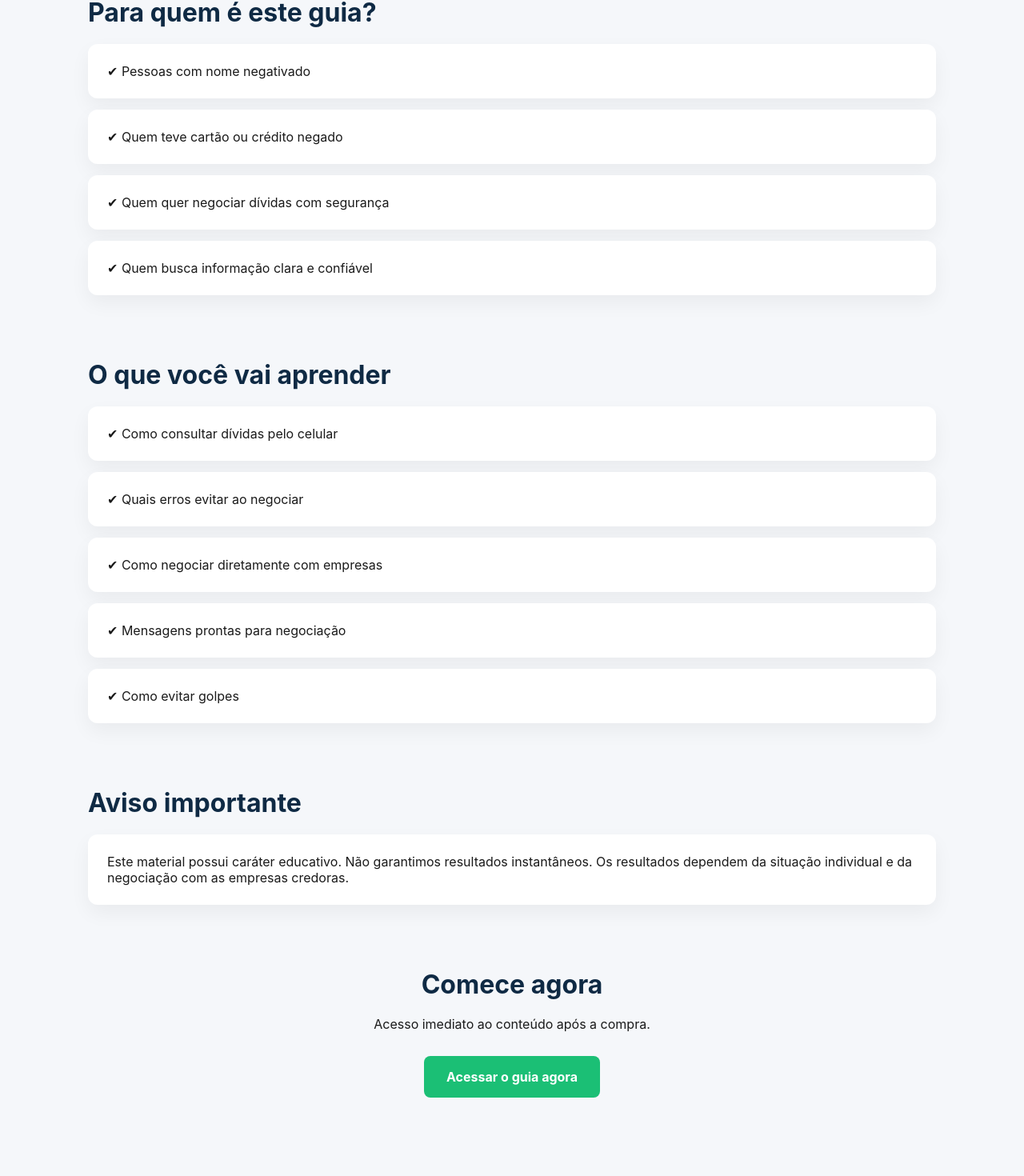
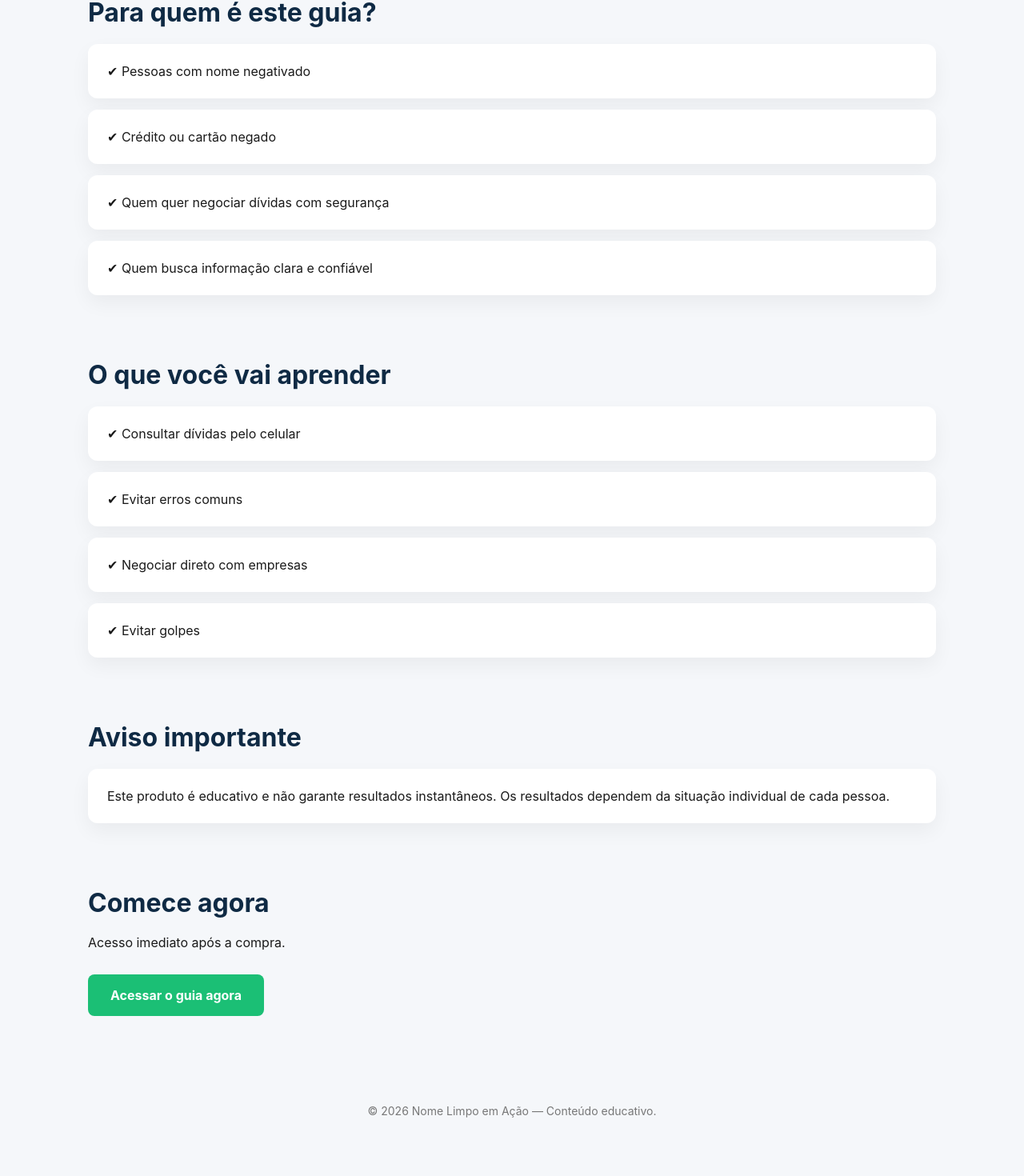
Before and after one commit to paivarobin16-alt/P-gina---Guia-Pr-tico-para-Negociar-D-vidas-Pelo-Celular, a Next.js app: page / in a window 1280 px wide. Shown: the part 336-1806 px from the top of the page at 80% size. Built offline with nearby package versions, Linux system fonts and the light colour scheme.

Commit message:
Update index.js

```diff
--- a/pages/index.js
+++ b/pages/index.js
@@ -1,5 +1,3 @@
-import "../styles/globals.css";
-
 export default function Home() {
   return (
     <div className="container">
@@ -12,10 +10,12 @@ export default function Home() {
             Guia prático e educativo para quem deseja negociar dívidas,
             organizar o nome e evitar golpes usando apenas o celular.
           </p>
+
           <a
             className="button"
             href="COLE_AQUI_SEU_LINK_DA_KIRVANO"
             target="_blank"
+            rel="noopener noreferrer"
           >
             Quero acesso imediato
           </a>
@@ -24,7 +24,7 @@ export default function Home() {
         <img
           src="/cover.png"
           alt="Capa Nome Limpo em Ação"
-          style={{ width: "100%", borderRadius: "12px" }}
+          className="cover"
         />
       </section>
 
@@ -33,21 +33,20 @@ export default function Home() {
         <h2>Para quem é este guia?</h2>
         <div className="list">
           <div className="card">✔ Pessoas com nome negativado</div>
-          <div className="card">✔ Quem teve cartão ou crédito negado</div>
+          <div className="card">✔ Crédito ou cartão negado</div>
           <div className="card">✔ Quem quer negociar dívidas com segurança</div>
           <div className="card">✔ Quem busca informação clara e confiável</div>
         </div>
       </section>
 
-      {/* O QUE VOCÊ APRENDE */}
+      {/* O QUE APRENDE */}
       <section className="section">
         <h2>O que você vai aprender</h2>
         <div className="list">
-          <div className="card">✔ Como consultar dívidas pelo celular</div>
-          <div className="card">✔ Quais erros evitar ao negociar</div>
-          <div className="card">✔ Como negociar diretamente com empresas</div>
-          <div className="card">✔ Mensagens prontas para negociação</div>
-          <div className="card">✔ Como evitar golpes</div>
+          <div className="card">✔ Consultar dívidas pelo celular</div>
+          <div className="card">✔ Evitar erros comuns</div>
+          <div className="card">✔ Negociar direto com empresas</div>
+          <div className="card">✔ Evitar golpes</div>
         </div>
       </section>
 
@@ -55,32 +54,30 @@ export default function Home() {
       <section className="section">
         <h2>Aviso importante</h2>
         <div className="card">
-          Este material possui caráter educativo.
-          Não garantimos resultados instantâneos.
-          Os resultados dependem da situação individual
-          e da negociação com as empresas credoras.
+          Este produto é educativo e não garante resultados instantâneos.
+          Os resultados dependem da situação individual de cada pessoa.
         </div>
       </section>
 
       {/* CTA FINAL */}
-      <section className="section" style={{ textAlign: "center" }}>
+      <section className="section center">
         <h2>Comece agora</h2>
-        <p style={{ marginTop: 10 }}>
-          Acesso imediato ao conteúdo após a compra.
-        </p>
+        <p>Acesso imediato após a compra.</p>
+
         <a
           className="button"
           href="COLE_AQUI_SEU_LINK_DA_KIRVANO"
           target="_blank"
+          rel="noopener noreferrer"
         >
           Acessar o guia agora
         </a>
       </section>
 
-      {/* RODAPÉ */}
       <footer className="footer">
         © {new Date().getFullYear()} Nome Limpo em Ação — Conteúdo educativo.
       </footer>
+
     </div>
   );
-        }
+}
```
